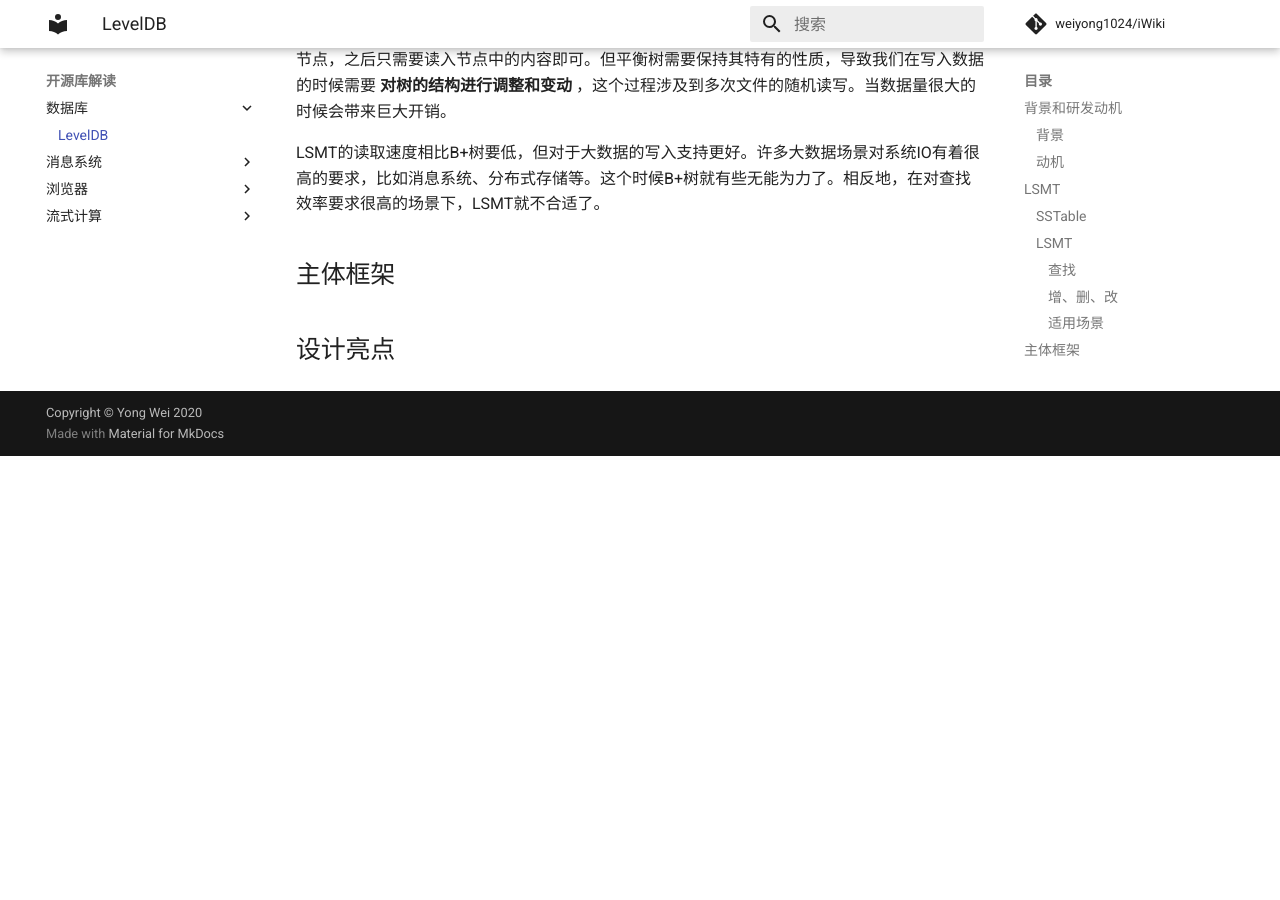
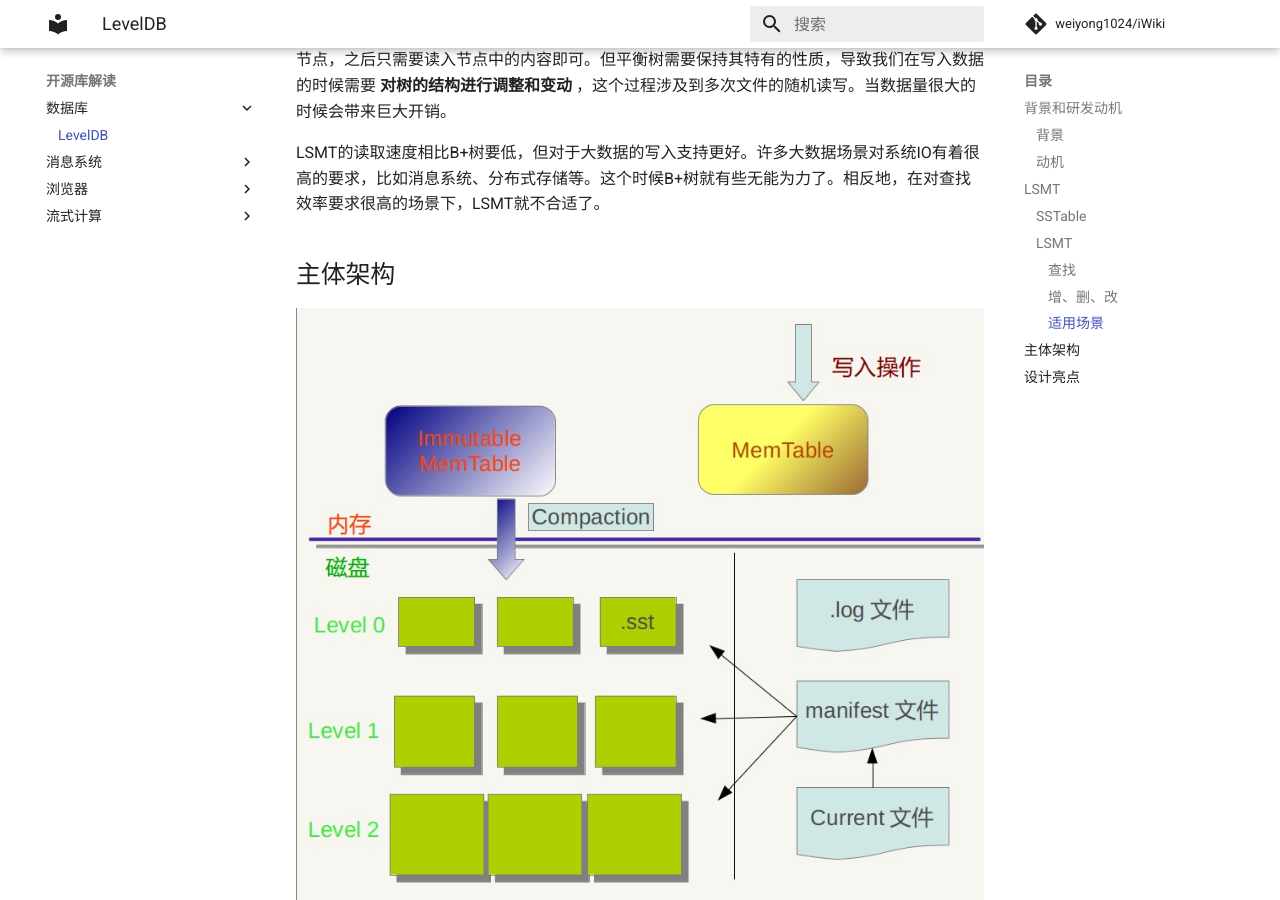
Before and after one commit to weiyong1024/iWiki, an MkDocs documentation site: the page built from docs/open_source/database/leveldb.md, in a window 1280 px wide and 900 px high, scrolled down 5748 px. Built offline with MkDocs 1.6.1 and Material for MkDocs 9.7.7, drawn with Linux system fonts in a browser that asks for light colours; comment, search, counter and statistics services are not loaded; before the commit the page ends 6204 px from its top, so only the background shows below that.

Commit message:
add structure graph

```diff
--- a/docs/open_source/database/leveldb.md
+++ b/docs/open_source/database/leveldb.md
@@ -97,6 +97,8 @@ LSMT的全称是Log-structed Merge-tree，本质上就是在SSTable的基础上
 
 LSMT的读取速度相比B+树要低，但对于大数据的写入支持更好。许多大数据场景对系统IO有着很高的要求，比如消息系统、分布式存储等。这个时候B+树就有些无能为力了。相反地，在对查找效率要求很高的场景下，LSMT就不合适了。
 
-## 主体框架
+## 主体架构
+
+![LevelDB](./images/leveldb.png)
 
 ## 设计亮点
```
Also changed, not shown: docs/open_source/database/images/leveldb.png (added).
